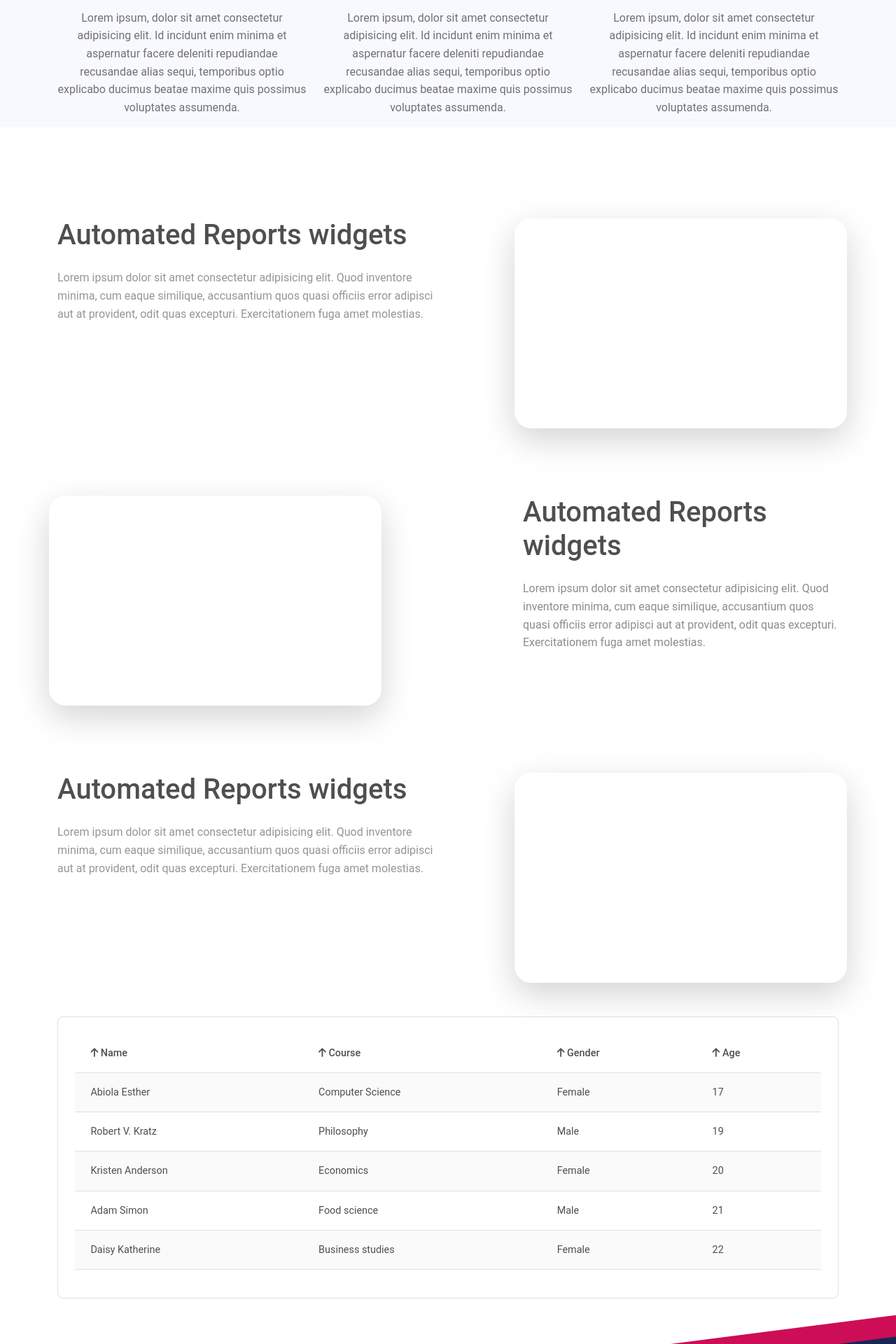
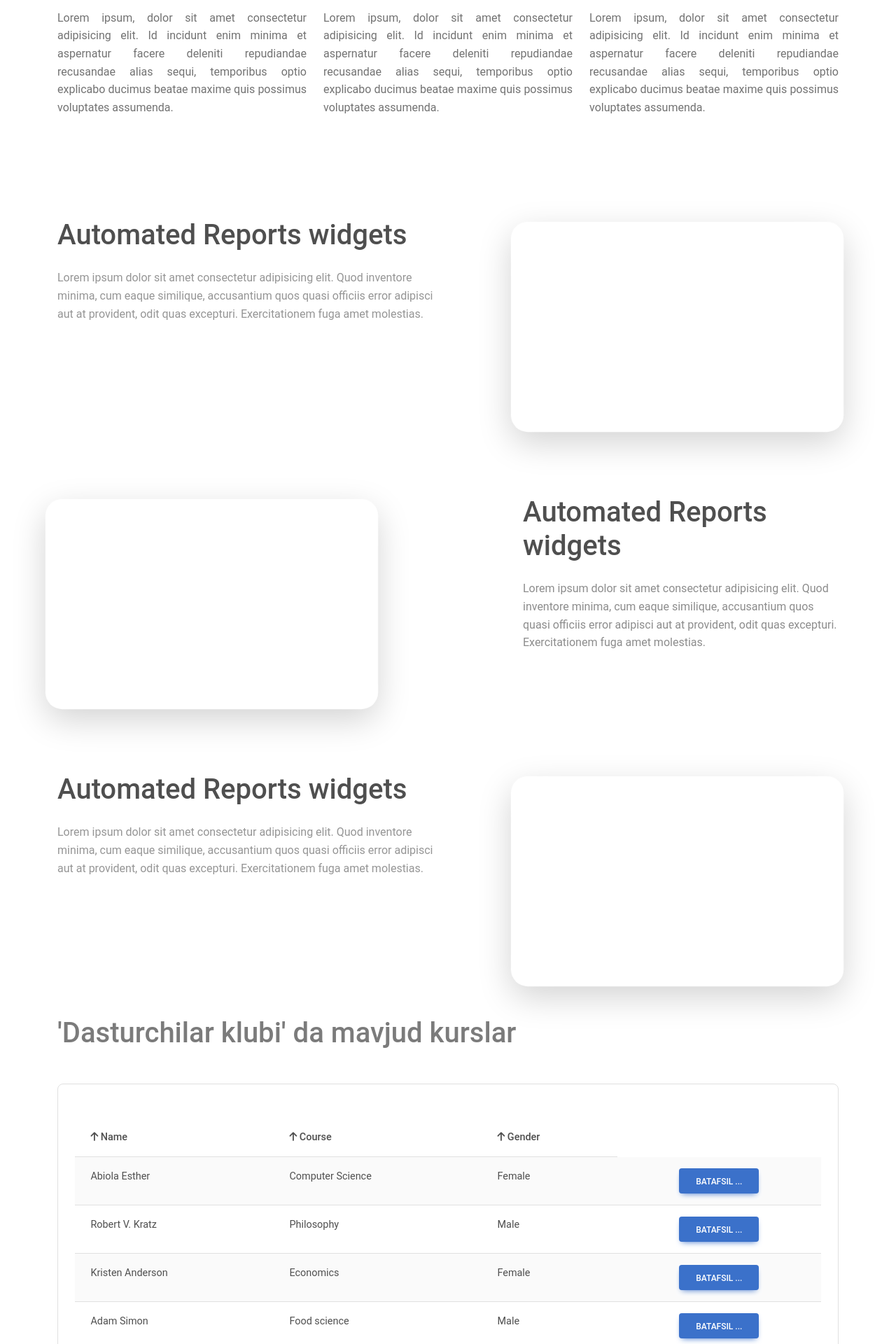
Before and after one commit to ozodsilver/d-klub.uz, a Vue app: page / in a window 1280 px wide. Shown: the part 880-2800 px from the top of the page at 70% size. Built offline with nearby package versions, Linux system fonts and the light colour scheme.

Commit message:
hali bitmagan

```diff
--- a/package.json
+++ b/package.json
@@ -11,7 +11,8 @@
   "dependencies": {
     "mdb-ui-kit": "^4.4.0",
     "sass": "^1.54.4",
-    "vue": "^3.2.37"
+    "vue": "^3.2.37",
+    "vuex": "^4.0.2"
   },
   "devDependencies": {
     "@vitejs/plugin-vue": "^3.0.3",
--- a/src/App.vue
+++ b/src/App.vue
@@ -17,6 +17,9 @@ import Footer from './components/Footer.vue'
 </template>
 
 <style lang="scss" >
+
+
+
 
 *{
   margin: 0;
@@ -42,4 +45,10 @@ import Footer from './components/Footer.vue'
   background-color: #210a92;
 }
 
+
+.dark{
+  background: rgb(44, 43, 43) !important;
+  color: white !important;
+}
+
 </style>
--- a/src/components/Courses.vue
+++ b/src/components/Courses.vue
@@ -1,15 +1,36 @@
 <template>
   <div id="courses">
     <div class="container">
+      <h1 class="mt-5 opacity-75">'Dasturchilar klubi' da mavjud kurslar</h1>
       <section class="pb-4 mt-5">
-        <div class="bg-white border rounded-5">
+        <div class="border rounded-5">
           <section class="w-100 p-4">
             <div class="datatable">
               <div
                 class="datatable-inner table-responsive ps"
                 style="overflow: auto; position: relative"
               >
-                <table class="table table-striped datatable-table table-hover">
+
+<!-- Modal -->
+<div class="modal fade" id="exampleModal" tabindex="-1" aria-labelledby="exampleModalLabel" aria-hidden="true">
+  <div class="modal-dialog">
+    <div class="modal-content">
+      <div class="modal-header">
+        <h5 class="modal-title" id="exampleModalLabel">Modal title</h5>
+        <button type="button" class="btn-close" data-mdb-dismiss="modal" aria-label="Close"></button>
+      </div>
+      <div class="modal-body">...</div>
+      <div class="modal-footer">
+
+
+      </div>
+    </div>
+  </div>
+</div>
+                <table
+                  class="table table-striped datatable-table table-hover mt-4"
+                  :class="{ 'table-dark': $store.state.show }"
+                >
                   <thead class="datatable-header">
                     <tr>
                       <th style="cursor: pointer" scope="col">
@@ -36,14 +57,6 @@
                         ></i>
                         Gender
                       </th>
-                      <th style="cursor: pointer" scope="col">
-                        <i
-                          data-mdb-sort="field_3"
-                          class="datatable-sort-icon fas fa-arrow-up"
-                          style="transform: rotate(0deg)"
-                        ></i>
-                        Age
-                      </th>
 
                     </tr>
                   </thead>
@@ -62,15 +75,19 @@
                       </td>
 
                       <td>
-
-{{student.Gender}}
+                        {{ student.Gender }}
                       </td>
-                      <td>
-                        {{student.Age}}
+                      <td class="d-block text-center">
+                        <button
+                          class="btn btn-primary mod"
+                          @click="batafsil(student.ID)"
+                          href="#exampleModalToggle1"
+                          role="button"
+                           data-mdb-toggle="modal" data-mdb-target="#exampleModal"
+                        >
+                          batafsil ...
+                        </button>
                       </td>
-
-
-
                     </tr>
                   </tbody>
                 </table>
@@ -81,47 +98,68 @@
       </section>
     </div>
   </div>
+
 </template>
 
 <script setup>
-const studentData = [
+import { ref } from "vue";
+
+const studentData = ref([
   {
-    ID: "01",
+    ID: 1,
     Name: "Abiola Esther",
     Course: "Computer Science",
     Gender: "Female",
     Age: "17",
   },
   {
-    ID: "02",
+    ID: 2,
     Name: "Robert V. Kratz",
     Course: "Philosophy",
     Gender: "Male",
     Age: "19",
   },
   {
-    ID: "03",
+    ID: 3,
     Name: "Kristen Anderson",
     Course: "Economics",
     Gender: "Female",
     Age: "20",
   },
   {
-    ID: "04",
+    ID: 4,
     Name: "Adam Simon",
     Course: "Food science",
     Gender: "Male",
     Age: "21",
   },
   {
-    ID: "05",
+    ID: 5,
     Name: "Daisy Katherine",
     Course: "Business studies",
     Gender: "Female",
     Age: "22",
   },
-];
+]);
+
+
+let batafsil = (id) => {
+  let modalTitle = document.querySelector('.modal-title')
+  let mal2 = document.getElementById("mal2");
+  studentData.value.forEach((el) => {
+    if (el.ID == id) {
+      modalTitle.innerHTML = el.Name;
+      mal2.innerHTML = el.Course;
+
+    }
+  });
+};
 </script>
 
 <style lang="scss" scoped>
+#courses{
+  .modal{
+    color:rgb(21, 14, 14) !important;
+  }
+}
 </style>
--- a/src/components/Footer.vue
+++ b/src/components/Footer.vue
@@ -115,7 +115,7 @@
 <style lang="scss" scoped>
 #footer{
     width: 100%;
-
+  color: black !important;
     background: rgb(205, 13, 86);
 clip-path: polygon(100% 0, 100% 100%, 0 100%, 0 16%);
 position: relative;
--- a/src/components/LayerComp.vue
+++ b/src/components/LayerComp.vue
@@ -2,7 +2,7 @@
   <div id="layer" class="mt-5">
     <div class="container">
       <div class="row">
-        <div class="col-md-6">
+        <div class="col-md-6 ">
           <h1>Automated Reports widgets</h1>
           <p class="mt-4 opacity-60">
             Lorem ipsum dolor sit amet consectetur adipisicing elit. Quod
@@ -13,7 +13,7 @@
         </div>
 
         <div
-          class="col-md-5 offset-md-1 shadow-lg rounded-9"
+          class="col-md-5 offset-md-1 shadow-lg rounded-9 ani"
           style="height: 300px"
         ></div>
       </div>
@@ -23,11 +23,11 @@
           <div class="row mt-5 pt-5">
 
         <div
-          class="col-md-5 offset-md-0    shadow-lg rounded-9"
+          class="col-md-5 offset-md-0    shadow-lg rounded-9 ani"
           style="height: 300px"
         ></div>
 
-   <div class="col-md-5 offset-md-2">
+   <div class="col-md-5 offset-md-2 ">
           <h1>Automated Reports widgets</h1>
           <p class="mt-4 opacity-65">
             Lorem ipsum dolor sit amet consectetur adipisicing elit. Quod
@@ -42,7 +42,7 @@
 
 
           <div class="row mt-5 pt-5">
-        <div class="col-md-6">
+        <div class="col-md-6 ">
           <h1>Automated Reports widgets</h1>
           <p class="mt-4 opacity-60">
             Lorem ipsum dolor sit amet consectetur adipisicing elit. Quod
@@ -53,7 +53,7 @@
         </div>
 
         <div
-          class="col-md-5 offset-md-1 shadow-lg rounded-9"
+          class="col-md-5 offset-md-1 shadow-lg rounded-9 ani"
           style="height: 300px"
         ></div>
       </div>
@@ -68,5 +68,17 @@
 <style lang="scss" scoped>
 #layer {
   margin-top: 130px !important;
+
+
+  .ani{
+    animation: animate 2s infinite ease-in-out alternate;
+  }
+
+  @keyframes animate{
+    100%{
+      transform: translateX(-10px) translateY(10px) scale(1.001);
+    }
+
+  }
 }
 </style>
--- a/src/components/MainComp.vue
+++ b/src/components/MainComp.vue
@@ -5,21 +5,21 @@
 <h1 class="text-center fw-bold">Main Features</h1>
 <p class="text-center opacity-70">Lorem ipsum dolor sit amet consectetur adipisicing elit. Quidem esse, nostrum ipsa nobis modi veniam fugit maiores voluptas possimus placeat vitae id magnam ea soluta expedita quibusdam sit assumenda architecto?</p>
 <div class="row mt-5">
-    <div class="col-md-4 ">
+    <div class="col-md-4 text-justify" >
 <i class="fas fa-video fs-1 d-block text-center text-danger"></i>
 <p class="text-center">monitoring</p>
-<p class="text-center opacity-80">Lorem ipsum, dolor sit amet consectetur adipisicing elit. Id incidunt enim minima et aspernatur facere deleniti repudiandae recusandae alias sequi, temporibus optio explicabo ducimus beatae maxime quis possimus voluptates assumenda.</p>
+<p class=" opacity-80" style="text-align:justify !important">Lorem ipsum, dolor sit amet consectetur adipisicing elit. Id incidunt enim minima et aspernatur facere deleniti repudiandae recusandae alias sequi, temporibus optio explicabo ducimus beatae maxime quis possimus voluptates assumenda.</p>
     </div>
 
      <div class="col-md-4 ">
 <i class="fas fa-random fs-1 d-block text-center text-danger"></i>
 <p class="text-center">monitoring</p>
-<p class="text-center opacity-80">Lorem ipsum, dolor sit amet consectetur adipisicing elit. Id incidunt enim minima et aspernatur facere deleniti repudiandae recusandae alias sequi, temporibus optio explicabo ducimus beatae maxime quis possimus voluptates assumenda.</p>
+<p class=" opacity-80" style="text-align:justify !important">Lorem ipsum, dolor sit amet consectetur adipisicing elit. Id incidunt enim minima et aspernatur facere deleniti repudiandae recusandae alias sequi, temporibus optio explicabo ducimus beatae maxime quis possimus voluptates assumenda.</p>
     </div>
     <div class="col-md-4 ">
 <i class="fas fa-podcast fs-1 d-block text-center text-danger"></i>
 <p class="text-center">monitoring</p>
-<p class="text-center opacity-80   ">Lorem ipsum, dolor sit amet consectetur adipisicing elit. Id incidunt enim minima et aspernatur facere deleniti repudiandae recusandae alias sequi, temporibus optio explicabo ducimus beatae maxime quis possimus voluptates assumenda.</p>
+<p class=" opacity-80   " style="text-align:justify !important">Lorem ipsum, dolor sit amet consectetur adipisicing elit. Id incidunt enim minima et aspernatur facere deleniti repudiandae recusandae alias sequi, temporibus optio explicabo ducimus beatae maxime quis possimus voluptates assumenda.</p>
     </div>
 </div>
 
@@ -33,7 +33,5 @@
 </script>
 
 <style lang="scss" scoped>
-#main{
-        background: rgb(248,249,255) !important;
-}
+
 </style>
--- a/src/main.js
+++ b/src/main.js
@@ -1,8 +1,12 @@
 import { createApp } from 'vue'
 import App from './App.vue'
+import store from '../src/store/index.js'
+
+
 
 import * as mdb from 'mdb-ui-kit';
 import 'mdb-ui-kit/css/mdb.min.css';
 const app = createApp(App)
 app.use(mdb)
+app.use(store)
 app.mount('#app')
--- /dev/null
+++ b/src/store/index.js
@@ -0,0 +1,12 @@
+import { createStore } from 'vuex'
+
+
+
+const store = createStore({
+    state:{
+        show:false
+    }
+})
+
+
+export default store;
```
Also changed, not shown: src/components/HeaderComp.vue (+56 -45 lines), 1 other file (tests, documents, lock files or other folders).
